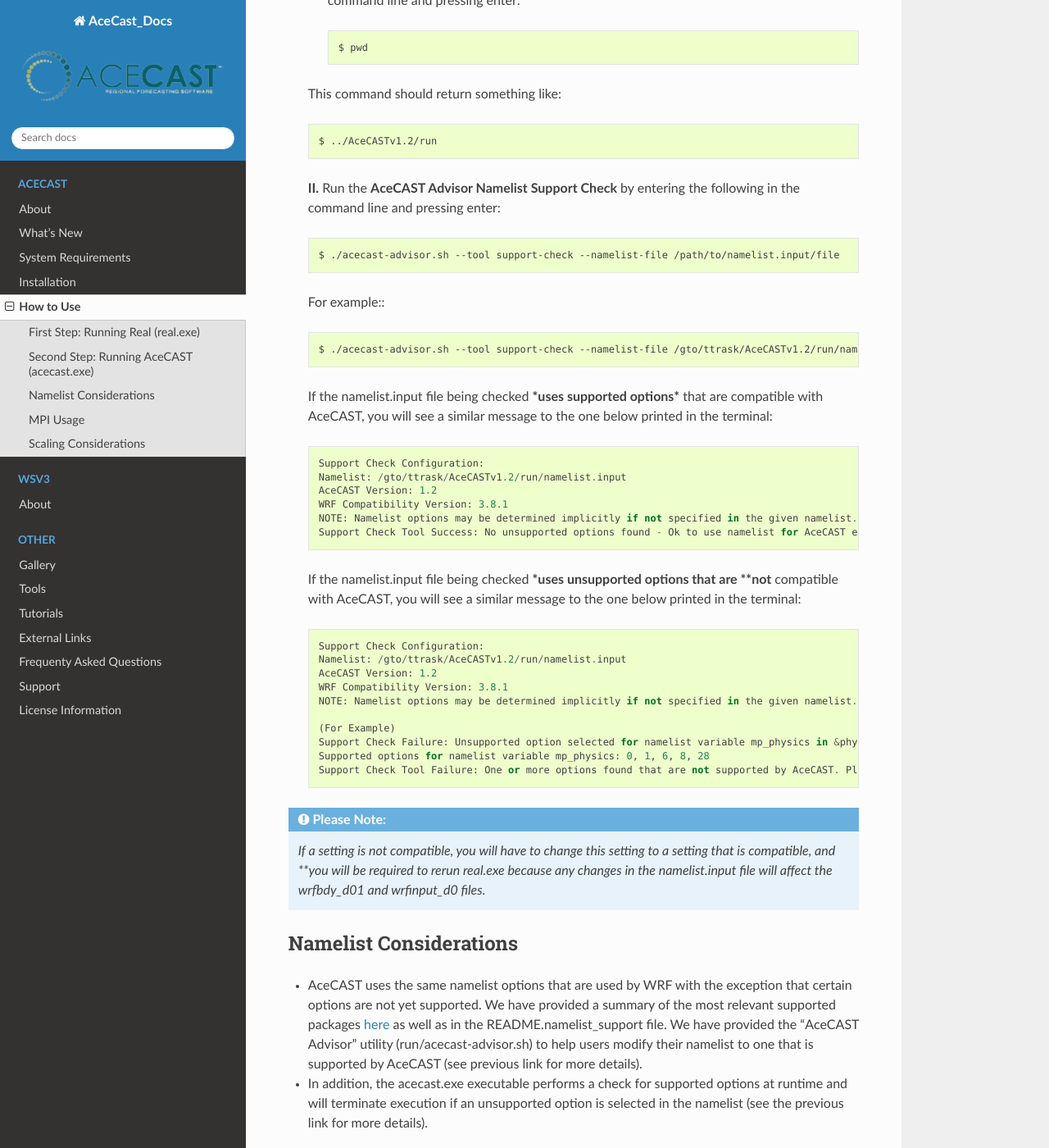
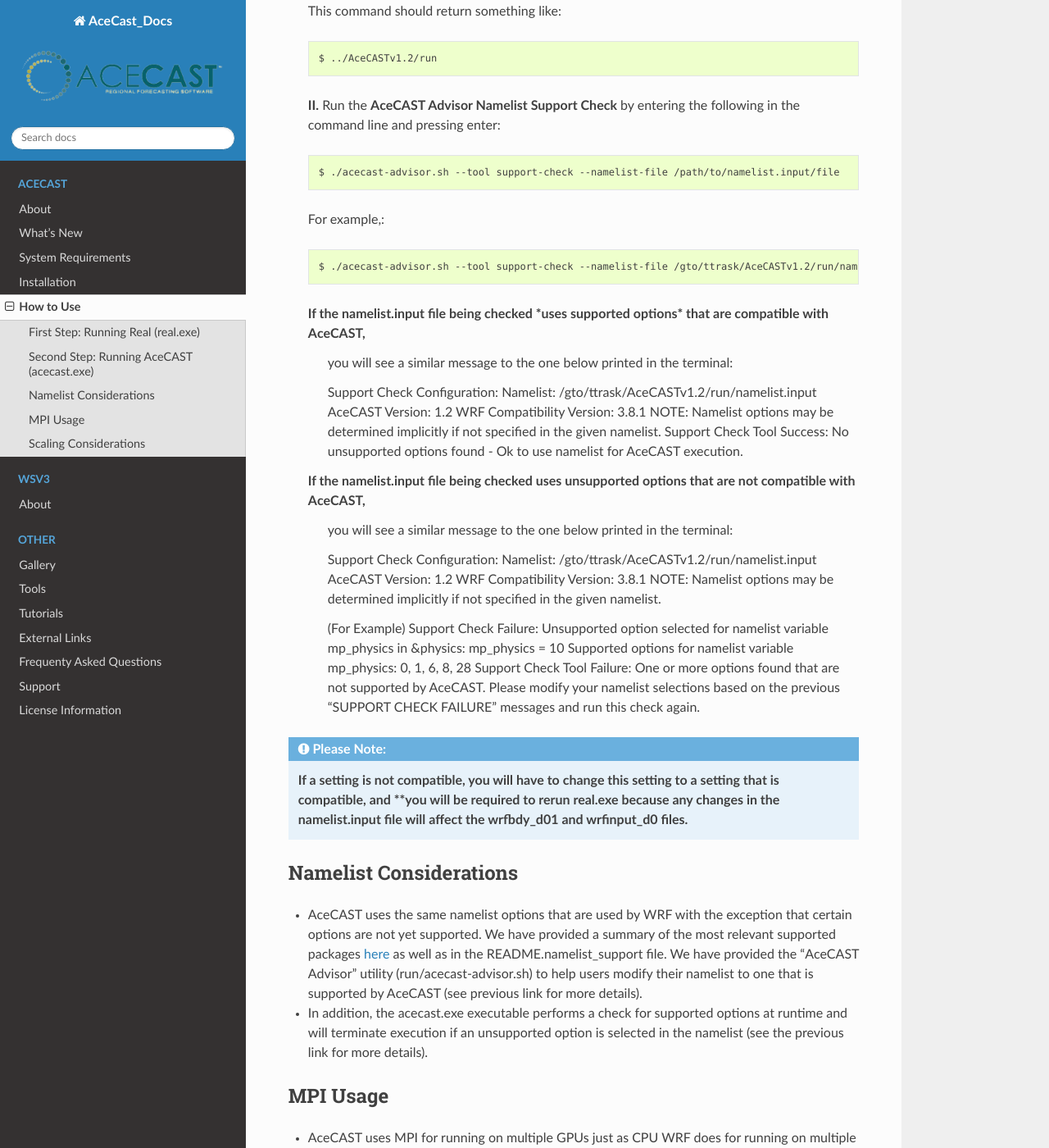
Before and after one commit to TempoQuestInc/AceCAST-Docs, a Sphinx documentation site: the page built from source/How_to_use.rst, in a window 1280 px wide and 1400 px high, scrolled down 2691 px. Shown: the whole window at 82% size. Built offline with Sphinx 7.4.7 and the Read the Docs theme 2.0.0, drawn with Linux system fonts in a browser that asks for light colours; some of the changed text lies outside the part shown.

Commit message:
Formatting

```diff
--- a/source/How_to_use.rst
+++ b/source/How_to_use.rst
@@ -78,11 +78,11 @@
 .. admonition:: Please Note:
         Additionally, TempoQuest has also provided an **AceCAST Advisor Script (acecast-advisor.sh) located in the ../AceCAST/run directory** to assist users in modifying their namelist settings to settings that are supported by AceCAST. More information about this utility can be found under the **Additional Information** section.
 
-        **I.** To view the namelist.input file using VIM in the terminal, enter the following in the command line and press enter::
+**I.** To view the namelist.input file using VIM in the terminal, enter the following in the command line and press enter::
 
-                $ vi namelist.input
+        $ vi namelist.input
 
-        **II.** Next, enter insert mode in VIM by **pressing i**. This will allow you to modify the file.
+**II.** Next, enter insert mode in VIM by **pressing i**. This will allow you to modify the file.
 
 **2C.)** After modifying your *namelist.input* file, it is good practice to run the AceCAST Advisor Script to ensure your chosen namelist.input settings are compatible with AceCAST.
 
@@ -98,11 +98,12 @@
 
         $ ./acecast-advisor.sh --tool support-check --namelist-file /path/to/namelist.input/file
 
-       For example:::
+       For example,::
 
         $ ./acecast-advisor.sh --tool support-check --namelist-file /gto/ttrask/AceCASTv1.2/run/namelist.input
 
-       If the namelist.input file being checked ***uses supported options*** that are compatible with AceCAST, you will see a similar message to the one below printed in the terminal::
+       If the namelist.input file being checked ***uses supported options*** that are compatible with AceCAST,
+        you will see a similar message to the one below printed in the terminal::
 
         Support Check Configuration:
         Namelist: /gto/ttrask/AceCASTv1.2/run/namelist.input
@@ -111,7 +112,8 @@
         NOTE: Namelist options may be determined implicitly if not specified in the given namelist.
         Support Check Tool Success: No unsupported options found - Ok to use namelist for AceCAST execution.
 
-       If the namelist.input file being checked ***uses unsupported options that are **not** compatible with AceCAST, you will see a similar message to the one below printed in the terminal::
+       If the namelist.input file being checked **uses unsupported options** that are **not** compatible with AceCAST,
+        you will see a similar message to the one below printed in the terminal::
 
         Support Check Configuration:
         Namelist: /gto/ttrask/AceCASTv1.2/run/namelist.input
@@ -120,13 +122,16 @@
         NOTE: Namelist options may be determined implicitly if not specified in the given namelist.
 
         (For Example)
-        Support Check Failure: Unsupported option selected for namelist variable mp_physics in &physics: mp_physics = 10
+        Support Check Failure: Unsupported option selected for namelist variable mp_physics in
+        &physics: mp_physics = 10
         Supported options for namelist variable mp_physics: 0, 1, 6, 8, 28
-        Support Check Tool Failure: One or more options found that are not supported by AceCAST. Please modify your namelist selections based on the previous "SUPPORT CHECK FAILURE" messages and run this check again.
+        Support Check Tool Failure: One or more options found that are not supported by AceCAST.
+        Please modify your namelist selections based on the previous "SUPPORT CHECK FAILURE"
+        messages and run this check again.
 
 .. admonition:: Please Note:
 
-        *If a setting is not compatible, you will have to change this setting to a setting that is compatible, and **you will be required to rerun real.exe because any changes in the namelist.input file will affect the wrfbdy_d01 and wrfinput_d0 files.*
+        **If a setting is not compatible, you will have to change this setting to a setting that is compatible, and **you will be required to rerun real.exe because any changes in the namelist.input file will affect the wrfbdy_d01 and wrfinput_d0 files.**
 
 
 Namelist Considerations
```
